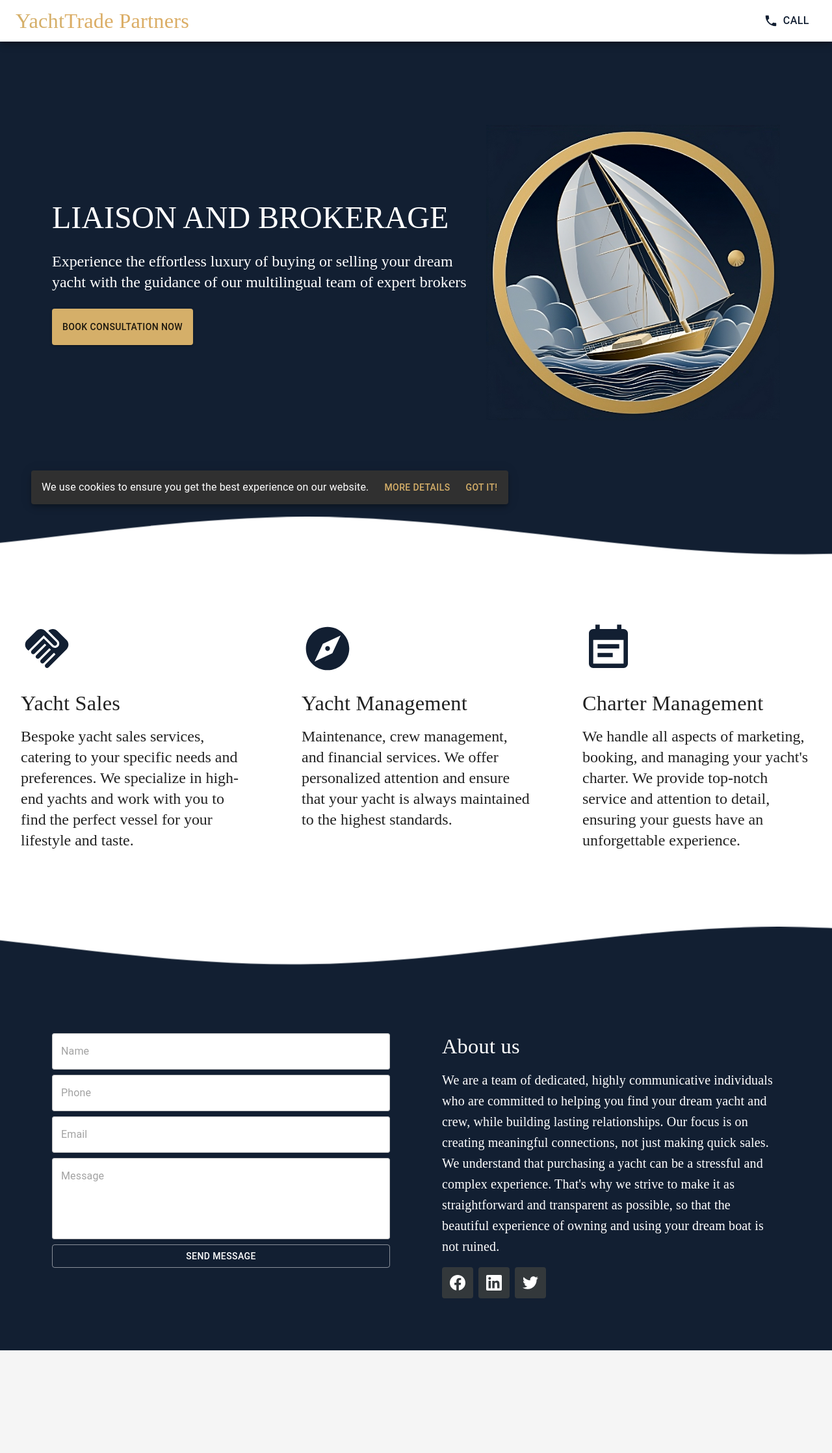
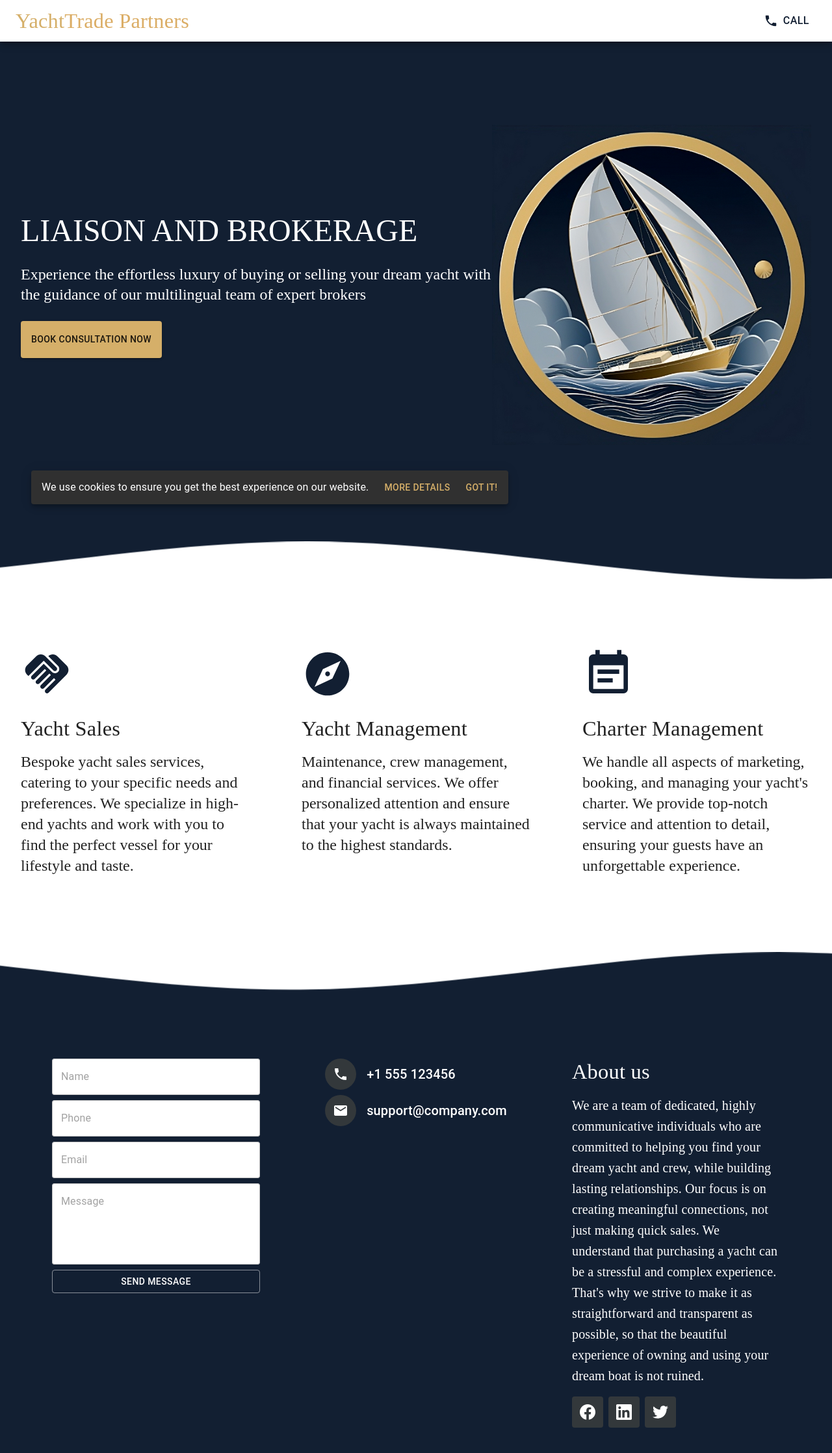
Before and after one commit to bezgolovyponch/brokerage, a React (Create React App) app: page / in a window 1280 px wide. Shown: the top 2236 px of the page at 65% size. Before the commit the page ends 2078 px from the top, so only its background shows below. Built offline with nearby package versions, Linux system fonts and the light colour scheme.

Commit message:
spacing fixed

```diff
--- a/src/logged_out/components/footer/Footer.js
+++ b/src/logged_out/components/footer/Footer.js
@@ -166,7 +166,7 @@ function Footer(props) {
       />
       <div className={classes.footerInner}>
         <Grid container spacing={isWidthUpMd ? 10 : 5}>
-          <Grid item xs={12} md={6} lg={4} xl={4}>
+          <Grid item xs={12} md={4} lg={4} xl={4}>
             <form
               onSubmit={(e) => {
                 e.preventDefault();
@@ -255,8 +255,8 @@ function Footer(props) {
               </Box>
             </form>
           </Grid>
-          <Hidden lgDown>
-            <Grid item xs={12} md={6} lg={4} xl={4}>
+          <Hidden >
+            <Grid item xs={12} md={4} lg={4} xl={4}>
               <Box display="flex" justifyContent="center">
                 <div>
                   {infos.map((info, index) => (
@@ -286,7 +286,7 @@ function Footer(props) {
               </Box>
             </Grid>
           </Hidden>
-          <Grid item xs={12} md={6} lg={4} xl={4}>
+          <Grid item xs={12} md={4} lg={4} xl={4}>
             {!isMobile && (
               <Typography
                 variant="h4"
--- a/src/logged_out/components/home/HeadSection.js
+++ b/src/logged_out/components/home/HeadSection.js
@@ -45,8 +45,8 @@ const styles = (theme) => ({
     [theme.breakpoints.up("lg")]: {
       paddingTop: theme.spacing(6),
       paddingBottom: theme.spacing(6),
-      paddingLeft: theme.spacing(6),
-      paddingRight: theme.spacing(6),
+      paddingLeft: theme.spacing(0),
+      paddingRight: theme.spacing(0),
     },
     width: "100%",
   },
@@ -90,7 +90,7 @@ function HeadSection(props) {
 
   return (
     <Fragment>
-      <div className={classNames(classes.wrapper)}>
+      <div  className={classNames(classes.wrapper)}>
         <div className={classNames("container-fluid", classes.container)}>
           <div display="flex" justifyContent="center" className="row">
             <div
```
